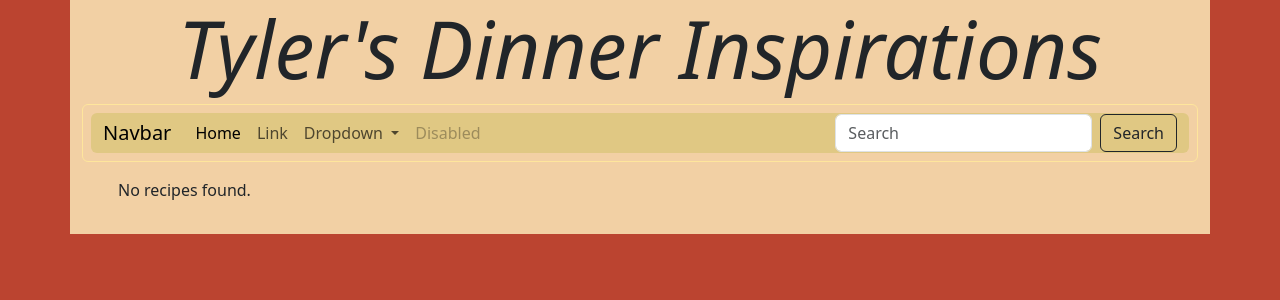
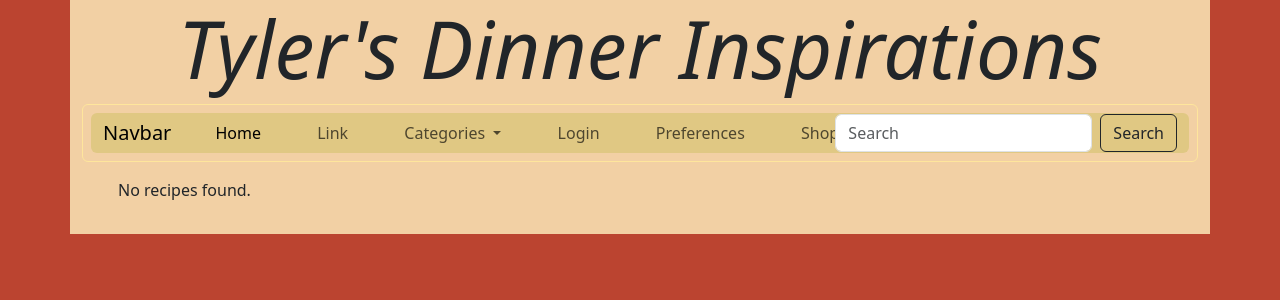
Before and after one commit to tflaten4184/CookingSite, a Django app: page /recipes/ in a window 1280 px wide. Shown: the top 300 px of the page. Run offline with Django 4.2, Linux system fonts and the light colour scheme; data that the repository does not hold is empty; some libraries are stand-ins or nearby versions.

Commit message:
replaced default navbar items

```diff
--- a/cookingsite/templates/base.html
+++ b/cookingsite/templates/base.html
@@ -17,7 +17,7 @@
         <i>Tyler's Dinner Inspirations</i>
       </h1>
     </div>
-    <nav class="navbar navbar-expand-lg border border-warning-subtle p-2 rounded">
+    <nav class="navbar navbar-expand-xl border border-warning-subtle p-2 rounded">
         <div class="container-fluid rounded">
           <a class="navbar-brand" href="#">Navbar</a>
           <button class="navbar-toggler" type="button" data-bs-toggle="collapse" data-bs-target="#navbarSupportedContent" aria-controls="navbarSupportedContent" aria-expanded="false" aria-label="Toggle navigation">
@@ -33,7 +33,7 @@
               </li>
               <li class="nav-item dropdown">
                 <a class="nav-link dropdown-toggle" href="#" role="button" data-bs-toggle="dropdown" aria-expanded="false">
-                  Dropdown
+                  Categories
                 </a>
                 <ul class="dropdown-menu">
                   <li><a class="dropdown-item" href="#">Action</a></li>
@@ -43,7 +43,13 @@
                 </ul>
               </li>
               <li class="nav-item">
-                <a class="nav-link disabled">Disabled</a>
+                <a class="nav-link">Login</a>
+              </li>
+              <li class="nav-item">
+                <a class="nav-link">Preferences</a>
+              </li>
+              <li class="nav-item">
+                <a class="nav-link">Shopping List</a>
               </li>
             </ul>
             <form class="d-flex" role="search">
--- a/recipes/static/recipes/style.css
+++ b/recipes/static/recipes/style.css
@@ -22,3 +22,8 @@ body {
 .border-primary {
     border: 1px solid var(--dim-gray) !important;
 }
+
+.nav-item {
+    padding-inline: 4%;
+    white-space: nowrap;
+}
```
